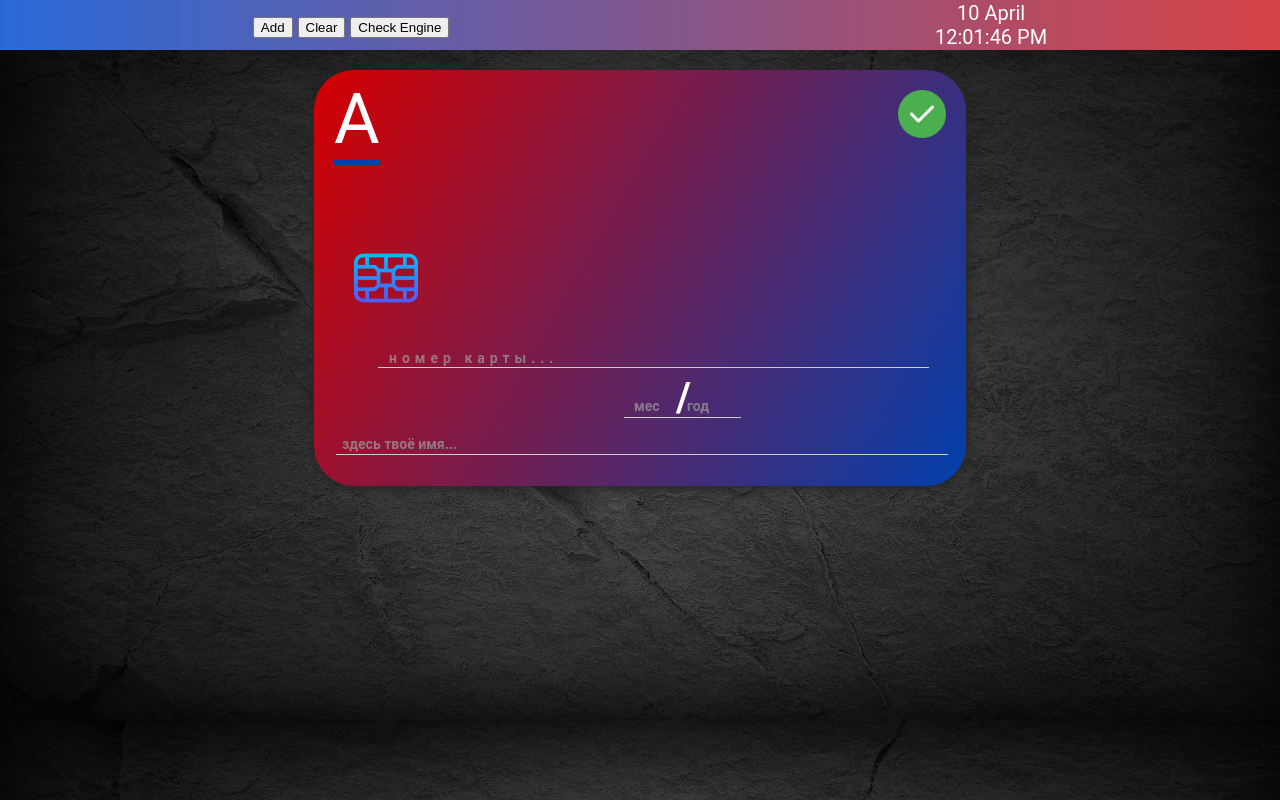
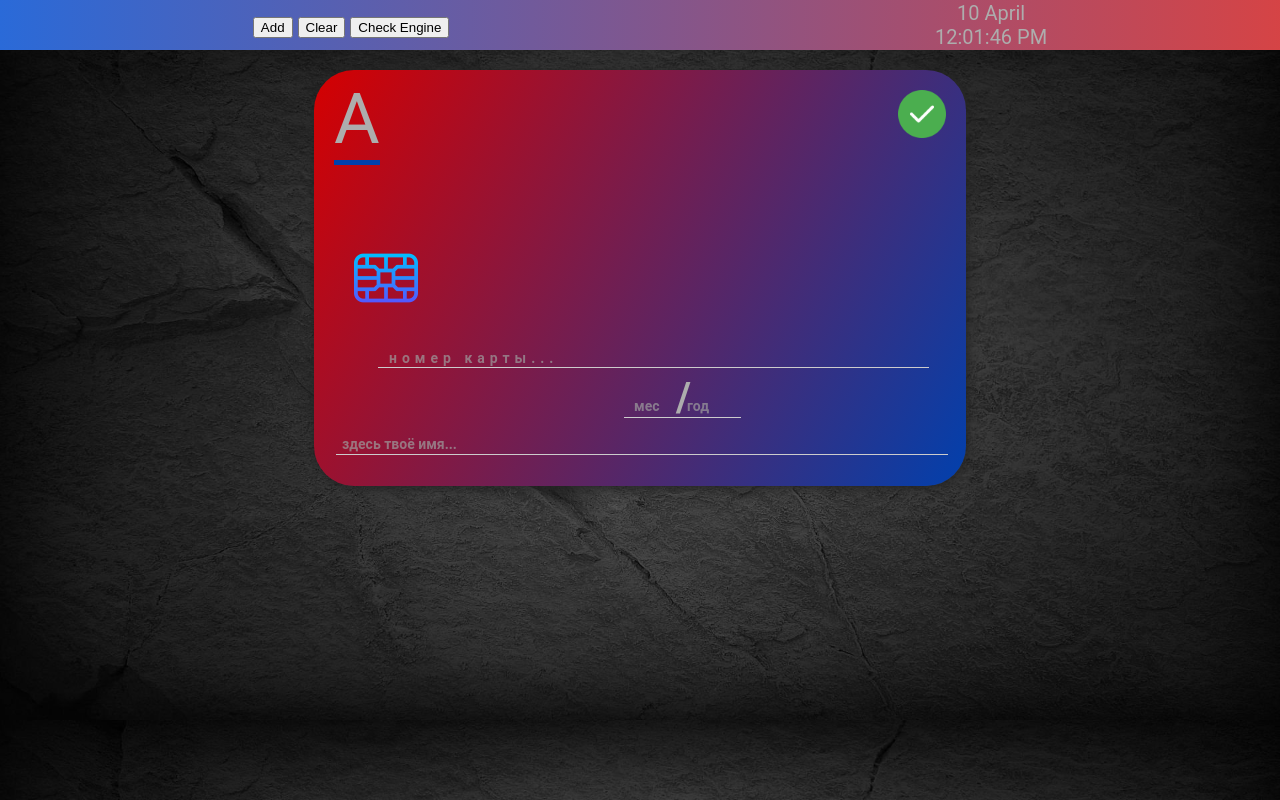
Before and after one commit to denniwin/CreditCard, a plain HTML site: page index.html in a window 1280 px wide. Drawn offline with nearby package versions, Linux system fonts and the light colour scheme.

Commit message:
Update main.css

```diff
--- a/main.css
+++ b/main.css
@@ -29,7 +29,7 @@ body {
     scroll-behavior: smooth;
     margin: 0 auto;
     font-family: 'Roboto', sans-serif;
-    color: #fff;
+    color: #adadad;
     background-image: url(/img/back.jpg);
     background-size: cover;
     /* background-color: rgb(175, 182, 181);background-image: linear-gradient(var(--angle), #000000 0%, #7f8288 100%); */
```
